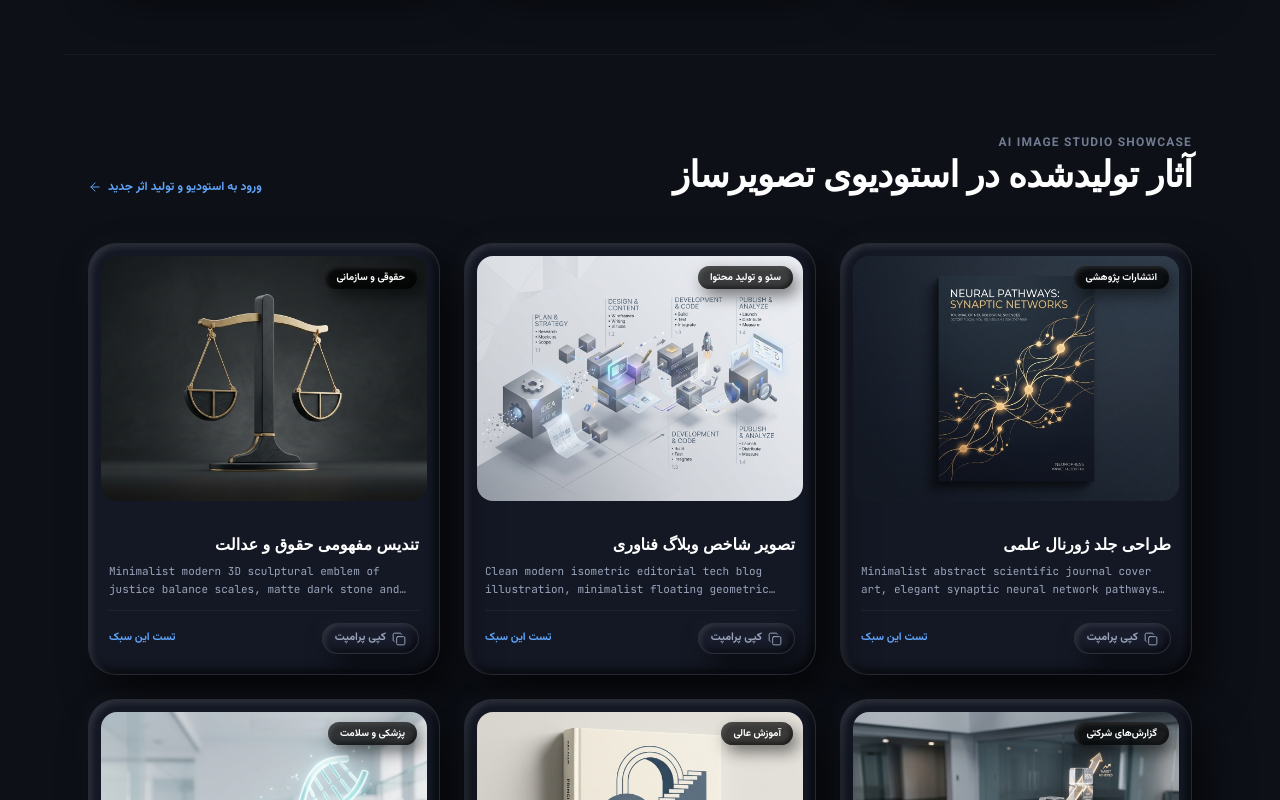
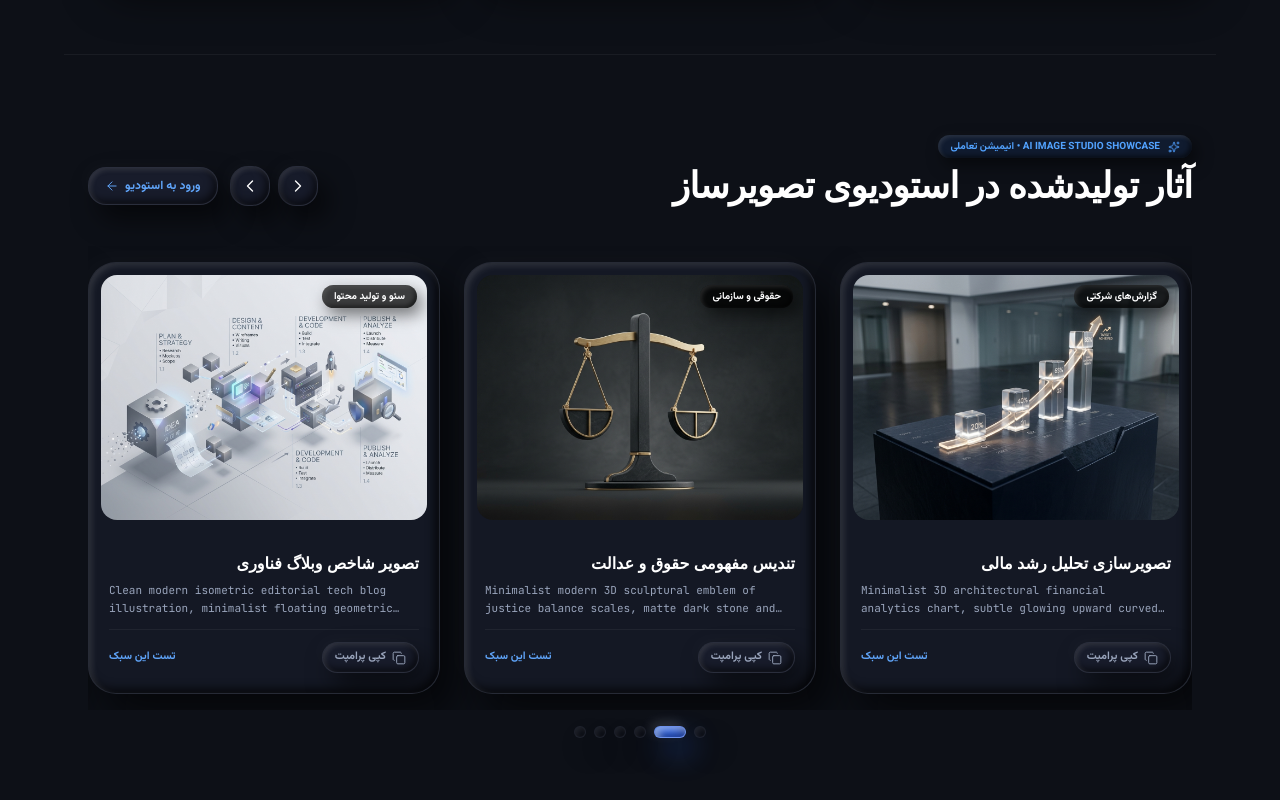
Before and after one commit to codeworkoutAi/dastyar-ai, a React (Vite) app: page /landing in a window 1280 px wide. Shown: the part 3900-4700 px from the top of the page. Built offline with nearby package versions, Linux system fonts and the light colour scheme; no server answers.

Commit message:
feat(landing): implement animated 3D claymorphic image carousel with auto-play, controls, and dot indicators

```diff
--- a/src/pages/landing/LandingPage.tsx
+++ b/src/pages/landing/LandingPage.tsx
@@ -15,6 +15,8 @@ import {
   Globe,
   Image as ImageIcon,
   ChevronDown,
+  ChevronLeft,
+  ChevronRight,
   Cpu,
   Layers,
   Search,
@@ -212,6 +214,10 @@ export const LandingPage: React.FC = () => {
   const [isMobileMenuOpen, setIsMobileMenuOpen] = useState<boolean>(false);
   const [activeScenario, setActiveScenario] = useState<DemoScenario>(DEMO_SCENARIOS[0]);
   const [copiedPromptIndex, setCopiedPromptIndex] = useState<number | null>(null);
+
+  // Animated 3D Gallery Carousel State & Auto-play
+  const [gallerySlide, setGallerySlide] = useState<number>(0);
+  const [isGalleryPaused, setIsGalleryPaused] = useState<boolean>(false);
 
   // Comprehensive FAQ list (10 rich, practical questions)
   const faqs = [
@@ -515,6 +521,17 @@ export const LandingPage: React.FC = () => {
       }
     });
   }, []);
+
+  // Auto-play interval for Gallery Carousel (pauses on hover)
+  useEffect(() => {
+    if (isGalleryPaused) return;
+    const list = (dynamicGallery && dynamicGallery.length > 0) ? dynamicGallery : galleryImages;
+    if (!list || list.length <= 1) return;
+    const timer = setInterval(() => {
+      setGallerySlide((prev) => (prev + 1) % list.length);
+    }, 3800);
+    return () => clearInterval(timer);
+  }, [isGalleryPaused, dynamicGallery]);
 
   const copyPromptToClipboard = (text: string, index: number) => {
     navigator.clipboard.writeText(text);
@@ -1001,13 +1018,17 @@ export const LandingPage: React.FC = () => {
         </div>
       </section>
 
-      {/* ---------------- 4. Hyperrealistic Image Gallery Showcase (ALL IMAGES PRESERVED) ---------------- */}
+      {/* ---------------- 4. Hyperrealistic Image Gallery Showcase (ANIMATED 3D CLAY CAROUSEL) ---------------- */}
+      {(() => {
+        const galleryList = (dynamicGallery && dynamicGallery.length > 0) ? dynamicGallery : galleryImages;
+        return (
           <section id="gallery" className="py-16 sm:py-20 px-4 sm:px-6 max-w-6xl mx-auto border-t border-black/5 dark:border-white/5">
-        <div className="flex flex-col md:flex-row items-start md:items-end justify-between gap-4 mb-10 sm:mb-12">
+            <div className="flex flex-col md:flex-row items-start md:items-end justify-between gap-4 mb-8 sm:mb-10">
               <div>
-            <span className="text-xs font-bold text-[#717b91] uppercase tracking-widest block mb-1">
-              AI IMAGE STUDIO SHOWCASE
-            </span>
+                <div className="inline-flex items-center gap-2 px-3 py-1 rounded-full clay-pill-thick text-[10px] font-bold bg-blue-500/10 text-blue-600 dark:text-blue-400 mb-2">
+                  <Sparkles className="w-3 h-3" />
+                  <span>AI IMAGE STUDIO SHOWCASE • انیمیشن تعاملی</span>
+                </div>
                 <h2
                   className="text-2xl sm:text-4xl font-black text-[#0f1420] dark:text-white tracking-tight"
                   style={{ fontFamily: "'Estedad', sans-serif" }}
@@ -1015,21 +1036,60 @@ export const LandingPage: React.FC = () => {
                   آثار تولیدشده در استودیوی تصویرساز
                 </h2>
               </div>
+
+              <div className="flex items-center gap-3">
+                {/* Carousel Navigation Buttons (Claymorphic) */}
+                <div className="flex items-center gap-2">
+                  <button
+                    type="button"
+                    onClick={() => setGallerySlide((prev) => (prev - 1 + galleryList.length) % galleryList.length)}
+                    className="w-10 h-10 rounded-2xl clay-btn-thick flex items-center justify-center text-[#0f1420] dark:text-white transition-all cursor-pointer active:scale-95 shadow-sm"
+                    aria-label="تصویر قبلی"
+                    title="تصویر قبلی"
+                  >
+                    <ChevronRight className="w-5 h-5" />
+                  </button>
+                  <button
+                    type="button"
+                    onClick={() => setGallerySlide((prev) => (prev + 1) % galleryList.length)}
+                    className="w-10 h-10 rounded-2xl clay-btn-thick flex items-center justify-center text-[#0f1420] dark:text-white transition-all cursor-pointer active:scale-95 shadow-sm"
+                    aria-label="تصویر بعدی"
+                    title="تصویر بعدی"
+                  >
+                    <ChevronLeft className="w-5 h-5" />
+                  </button>
+                </div>
+
                 <Link
                   to="/chat"
-            className="inline-flex items-center gap-1.5 text-xs font-bold text-[#2563eb] dark:text-[#60a5fa] hover:underline underline-offset-4"
+                  className="inline-flex items-center gap-1.5 clay-btn-thick px-4 py-2.5 rounded-xl text-xs font-bold text-[#2563eb] dark:text-[#60a5fa] hover:brightness-110 active:scale-95"
                 >
-            <span>ورود به استودیو و تولید اثر جدید</span>
+                  <span>ورود به استودیو</span>
                   <ArrowLeft className="w-3.5 h-3.5" />
                 </Link>
               </div>
+            </div>
 
-        {/* Compact, High-Density Clay Gallery Grid */}
-        <div className="grid grid-cols-1 sm:grid-cols-2 lg:grid-cols-3 gap-6">
-          {((dynamicGallery && dynamicGallery.length > 0) ? dynamicGallery : galleryImages).map((img: any, idx: number) => (
+            {/* Animated 3D Claymorphic Carousel Viewport */}
+            <div
+              className="relative overflow-hidden w-full py-4 [--items-per-row:1] sm:[--items-per-row:2] lg:[--items-per-row:3]"
+              onMouseEnter={() => setIsGalleryPaused(true)}
+              onMouseLeave={() => setIsGalleryPaused(false)}
+              onTouchStart={() => setIsGalleryPaused(true)}
+              onTouchEnd={() => setIsGalleryPaused(false)}
+            >
+              <div
+                dir="ltr"
+                className="flex transition-transform duration-700 ease-out gap-6"
+                style={{
+                  transform: `translateX(calc(-${gallerySlide} * (100% + 1.5rem) / var(--items-per-row, 1)))`
+                }}
+              >
+                {galleryList.map((img: any, idx: number) => (
                   <div
                     key={idx}
-              className="clay-card-thick overflow-hidden transition-all duration-300 flex flex-col justify-between hover:-translate-y-1.5"
+                    dir="rtl"
+                    className="w-full sm:w-[calc(50%-0.75rem)] lg:w-[calc(33.333%-1rem)] shrink-0 clay-card-thick overflow-hidden transition-all duration-300 flex flex-col justify-between hover:-translate-y-2 hover:shadow-xl"
                   >
                     {/* Preserved Image with Sculpted Frame */}
                     <div className="relative aspect-[4/3] overflow-hidden m-3 rounded-2xl bg-[#eef1f6] dark:bg-[#151923] shadow-inner">
@@ -1080,7 +1140,30 @@ export const LandingPage: React.FC = () => {
                   </div>
                 ))}
               </div>
+            </div>
+
+            {/* Carousel Indicator Dots */}
+            <div className="flex items-center justify-center gap-2 mt-4">
+              {galleryList.map((_, dotIdx) => {
+                const isActive = gallerySlide === dotIdx;
+                return (
+                  <button
+                    key={dotIdx}
+                    type="button"
+                    onClick={() => setGallerySlide(dotIdx)}
+                    className={`transition-all duration-300 cursor-pointer ${
+                      isActive
+                        ? 'clay-btn-primary-thick !w-8 !h-3 !rounded-full shadow-md'
+                        : 'clay-btn-thick !w-3 !h-3 !rounded-full opacity-60 hover:opacity-100'
+                    }`}
+                    aria-label={`رفتن به اسلاید ${dotIdx + 1}`}
+                  />
+                );
+              })}
+            </div>
           </section>
+        );
+      })()}
 
       {/* ---------------- 5. Transparent Hybrid Pricing Section (Thick 3D Claymorphic) ---------------- */}
       <section id="pricing" className="py-16 sm:py-20 px-4 sm:px-6 max-w-6xl mx-auto border-t border-black/5 dark:border-white/5">
```
Lines whose indentation alone changed are shown as unchanged.
